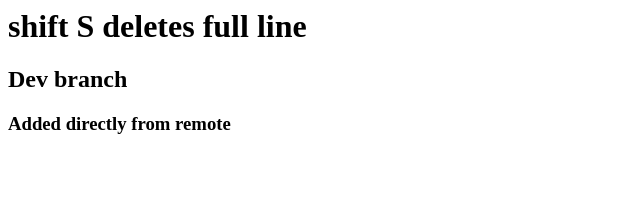
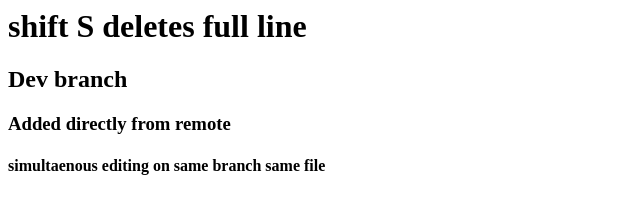
Before and after one commit to praveenmg095/repo1, a plain HTML site: page index.html in a window 1280 px wide. Shown: the whole page, without its empty margins (0-640 px from the left). Drawn offline with Linux system fonts and the light colour scheme.

Commit message:
Update index.html
Edit from Remote

```diff
--- a/index.html
+++ b/index.html
@@ -3,5 +3,6 @@
 		<h1>shift S deletes full line</h1>
 		<h2> Dev branch </h2>
 		<h3>Added directly from remote<h3>
+			<h4>simultaenous editing on same branch same file</h4>
 	</body>
 </html>
```
